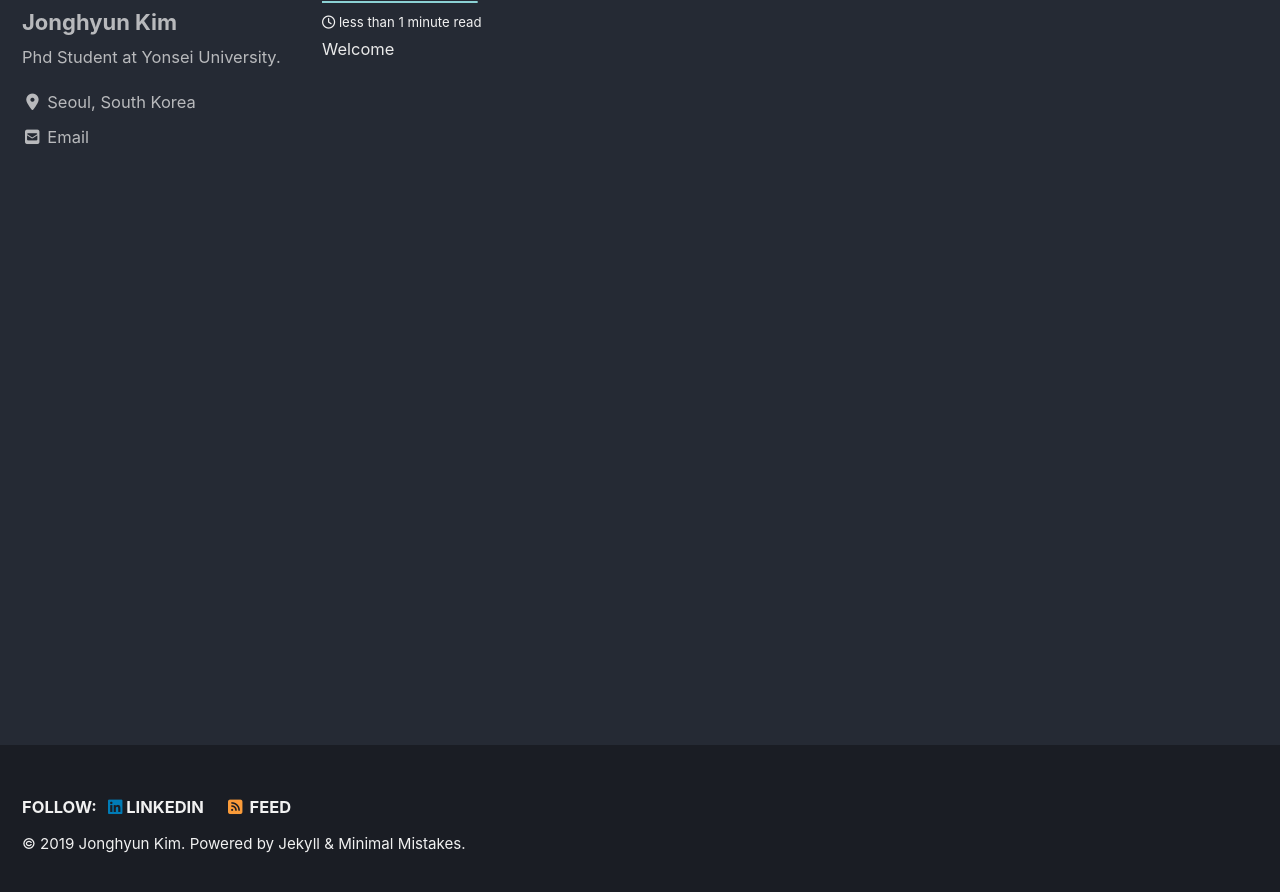
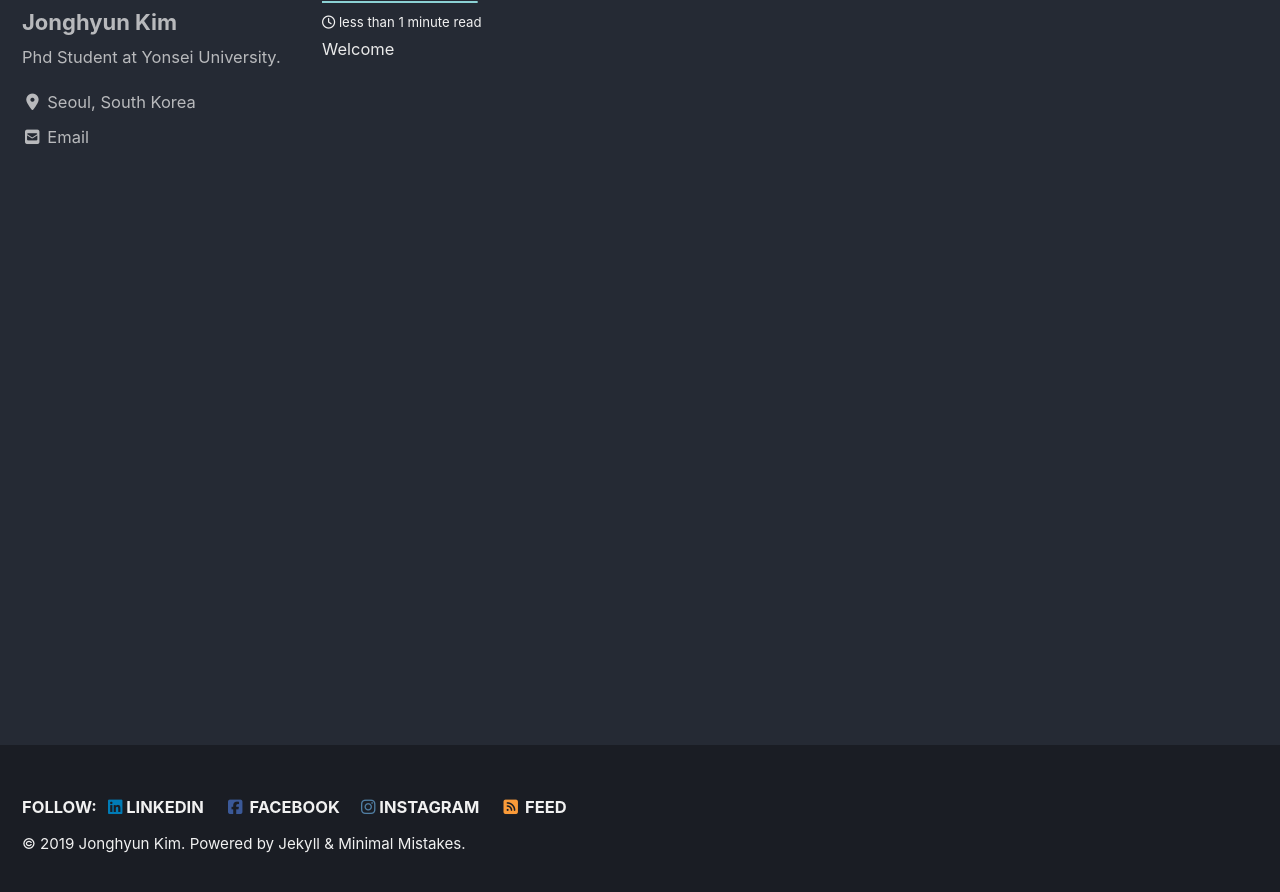
Before and after one commit to jjhkiim/jjhkiim.github.io, a Jekyll site: the page built from index.html, in a window 1280 px wide and 900 px high, scrolled down 222 px. Shown: the top 892 px of the window. Built offline with Jekyll 4.4.1, drawn with Linux system fonts in a browser that asks for light colours; cached includes are drawn as plain includes; nearby versions of some CDN libraries; the list of posts is cut into pages by our own code.

Commit message:
Update _config.yml

```diff
--- a/_config.yml
+++ b/_config.yml
@@ -140,10 +140,10 @@ footer:
       url: "https://linkedin.com/in/jjhkiim/"
     - label: "Facebook"
       icon: "fab fa-fw fa-facebook-square"
-      # url: "https://www.facebook.com/jjhkiim"
-    - label: "GitHub"
-      icon: "fab fa-fw fa-github"
-      # url:
+      url: "https://www.facebook.com/jjhkiim"
+    - label: "Instagram"
+      icon: "fab fa-instagram"
+      url: "https://www.instagram.com/jjhkiim/"
     - label: "GitLab"
       icon: "fab fa-fw fa-gitlab"
       # url:
```
